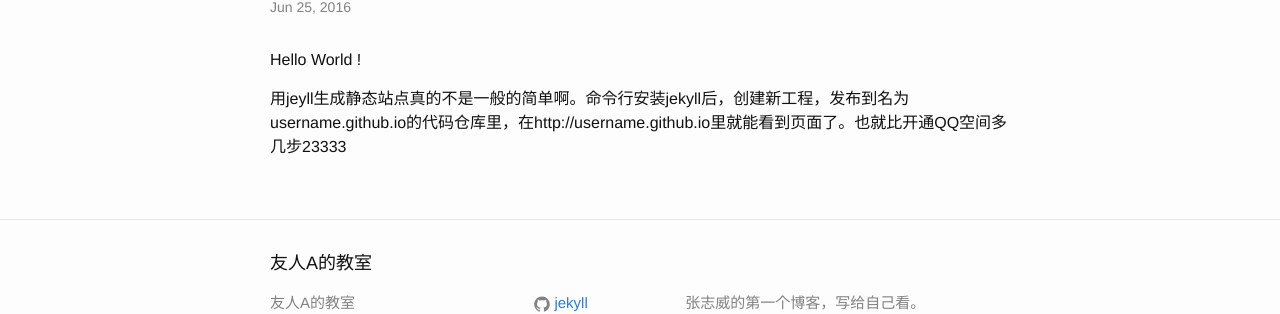
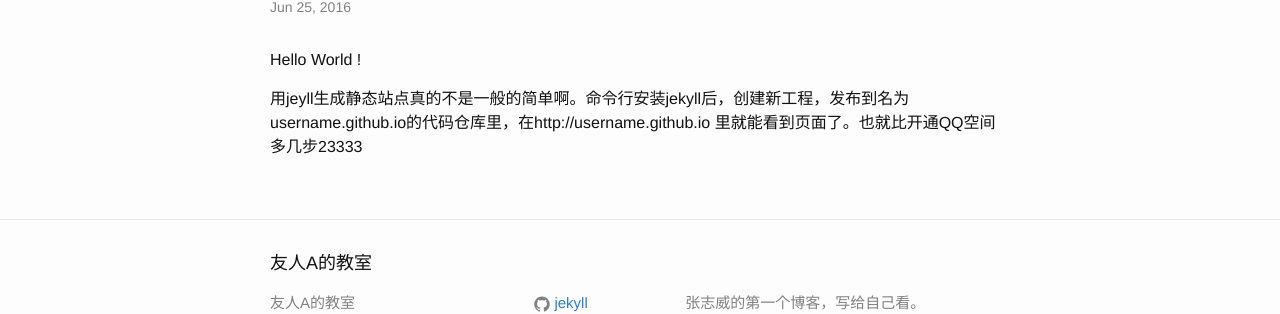
Before and after one commit to Zwei-Eric/Zwei-Eric.github.io, a Jekyll site: the page built from _posts/2016-06-25-Hello-World.markdown, in a window 1280 px wide. Shown: the part 152-466 px from the top of the page. Built offline with Jekyll 4.4.1, drawn with Linux system fonts in a browser that asks for light colours; part of the change alters nothing that is shown.

```diff
--- a/_posts/2016-06-25-Hello-World.markdown
+++ b/_posts/2016-06-25-Hello-World.markdown
@@ -5,4 +5,5 @@ catagories: jekyll update
 ---
 Hello World !
 
- 用jeyll生成静态站点真的不是一般的简单啊。命令行安装jekyll后，创建新工程，发布到名为username.github.io的代码仓库里，在http://username.github.io里就能看到页面了。也就比开通QQ空间多几步23333
+ 用jeyll生成静态站点真的不是一般的简单啊。命令行安装jekyll后，创建新工程，发布到名为username.github.io的代码仓库里，在http://username.github.io
+ 里就能看到页面了。也就比开通QQ空间多几步23333
```
